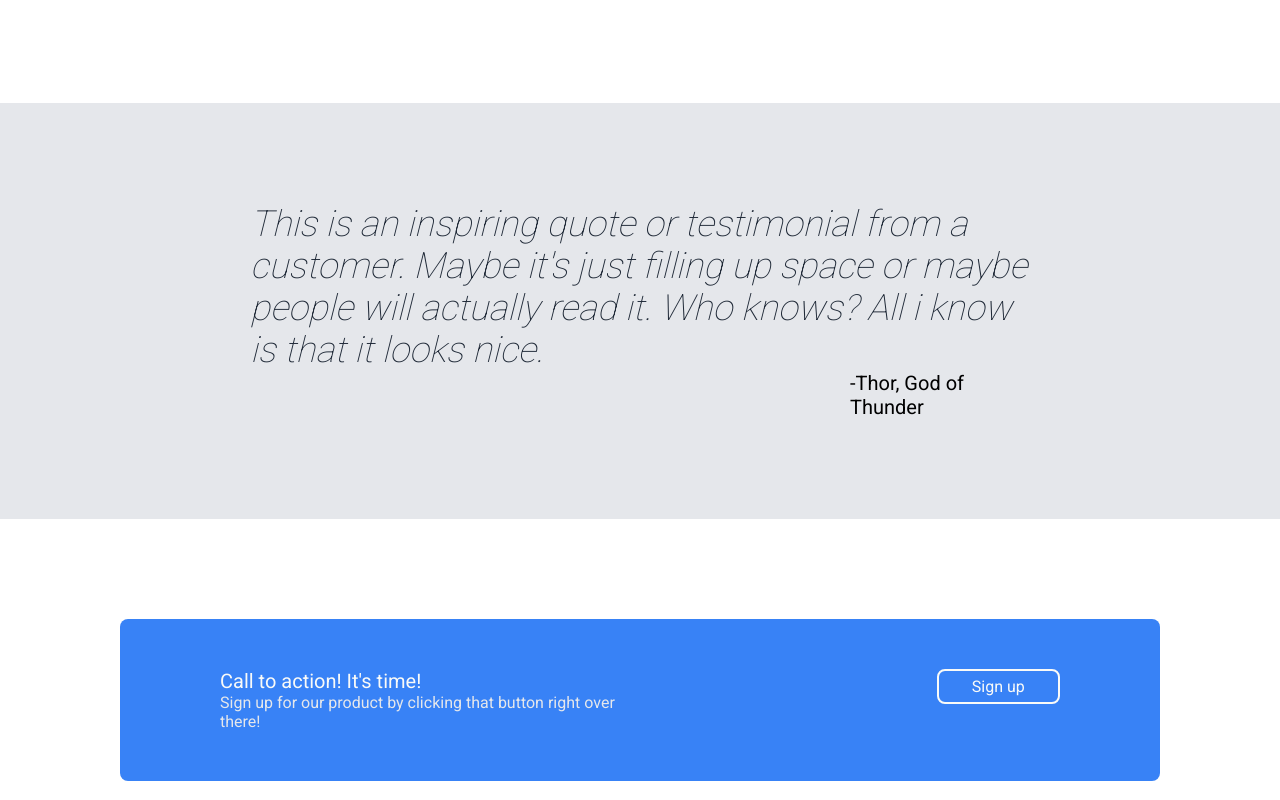
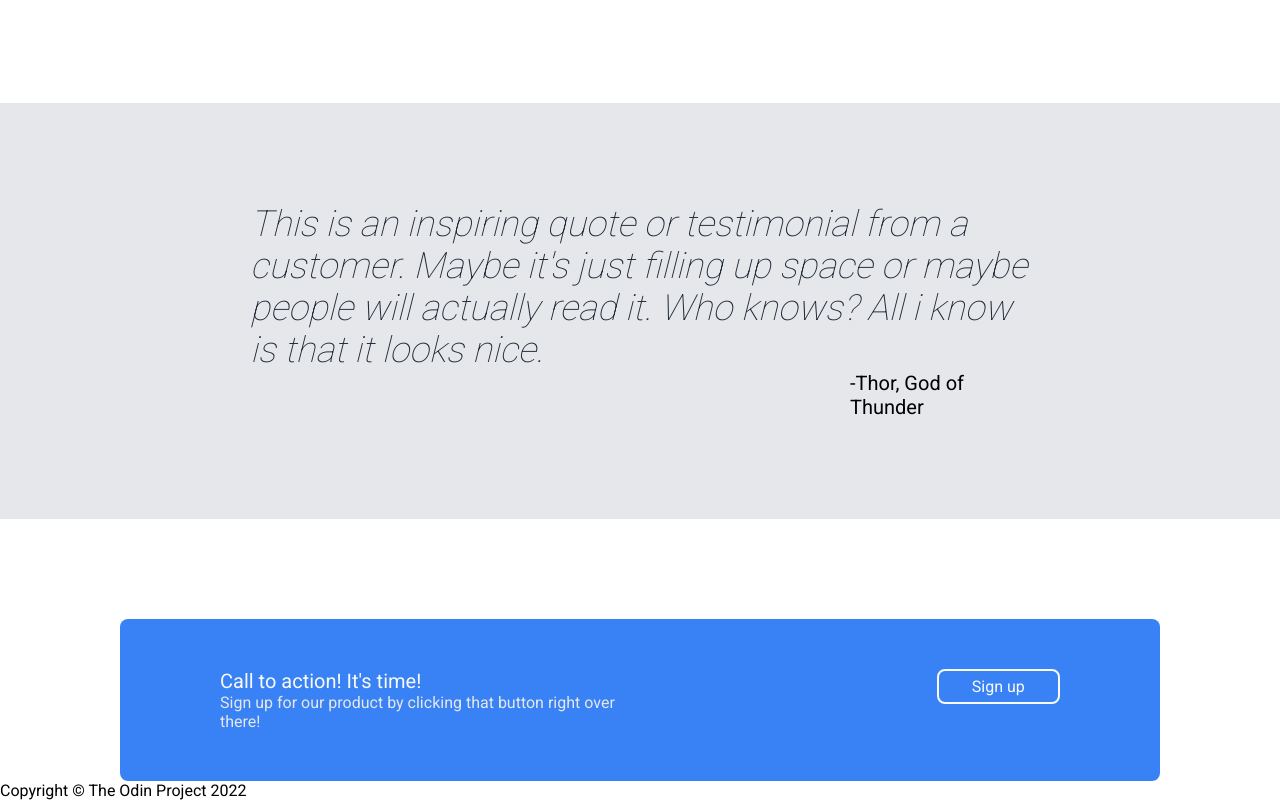
Before and after one commit to Chantee-H/odin-landing-page, a plain HTML site: page index.html in a window 1280 px wide. Shown: the part 877-1677 px from the top of the page. Drawn offline with Linux system fonts and the light colour scheme.

Commit message:
Add footer in html

```diff
--- a/index.html
+++ b/index.html
@@ -53,5 +53,10 @@
         <button class="call-button">Sign up</button>
     </div>
 </main>
+<footer>
+    <div class="footer-background">
+        <p class="footer-text">Copyright &copy The Odin Project 2022</p>
+    </div>
+</footer>
 </body>
 </html>
```
